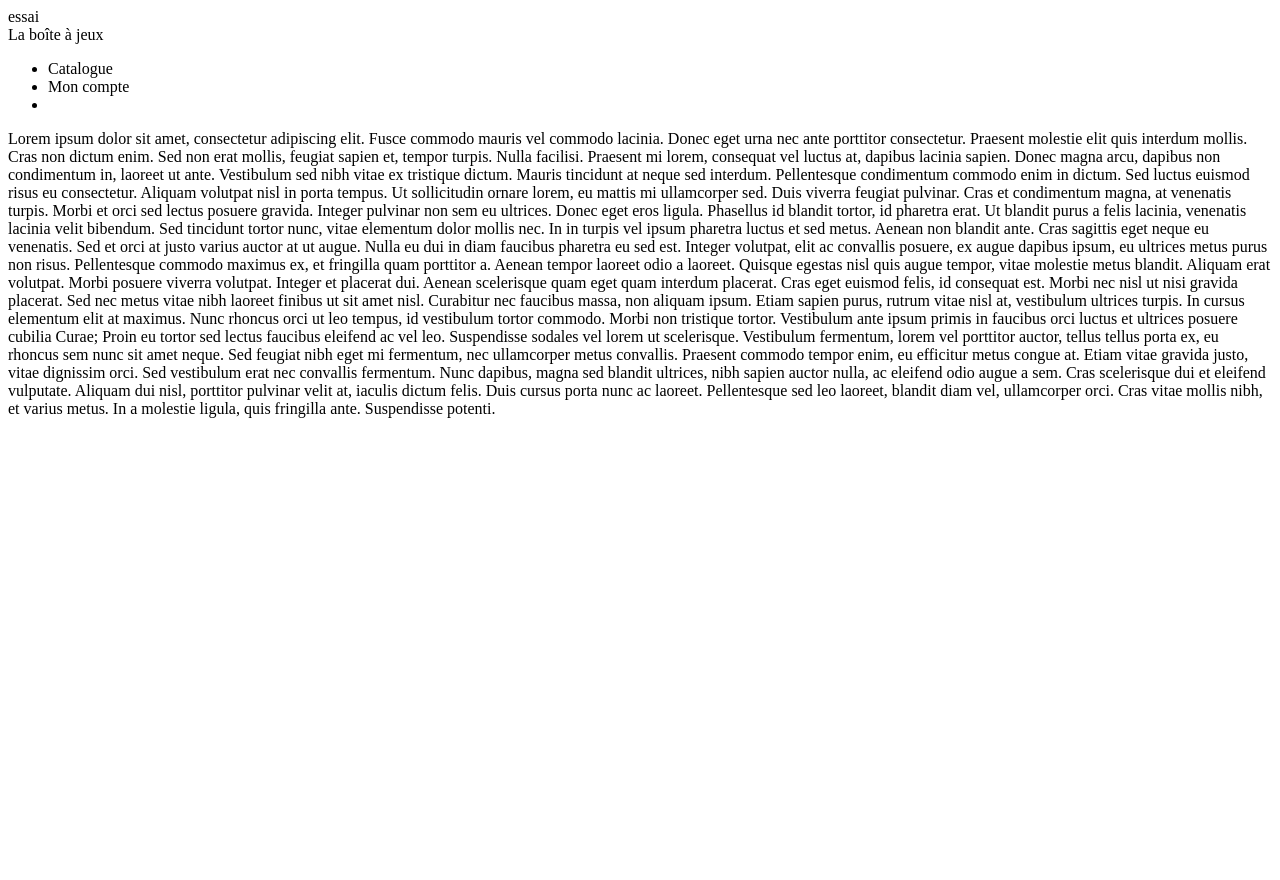
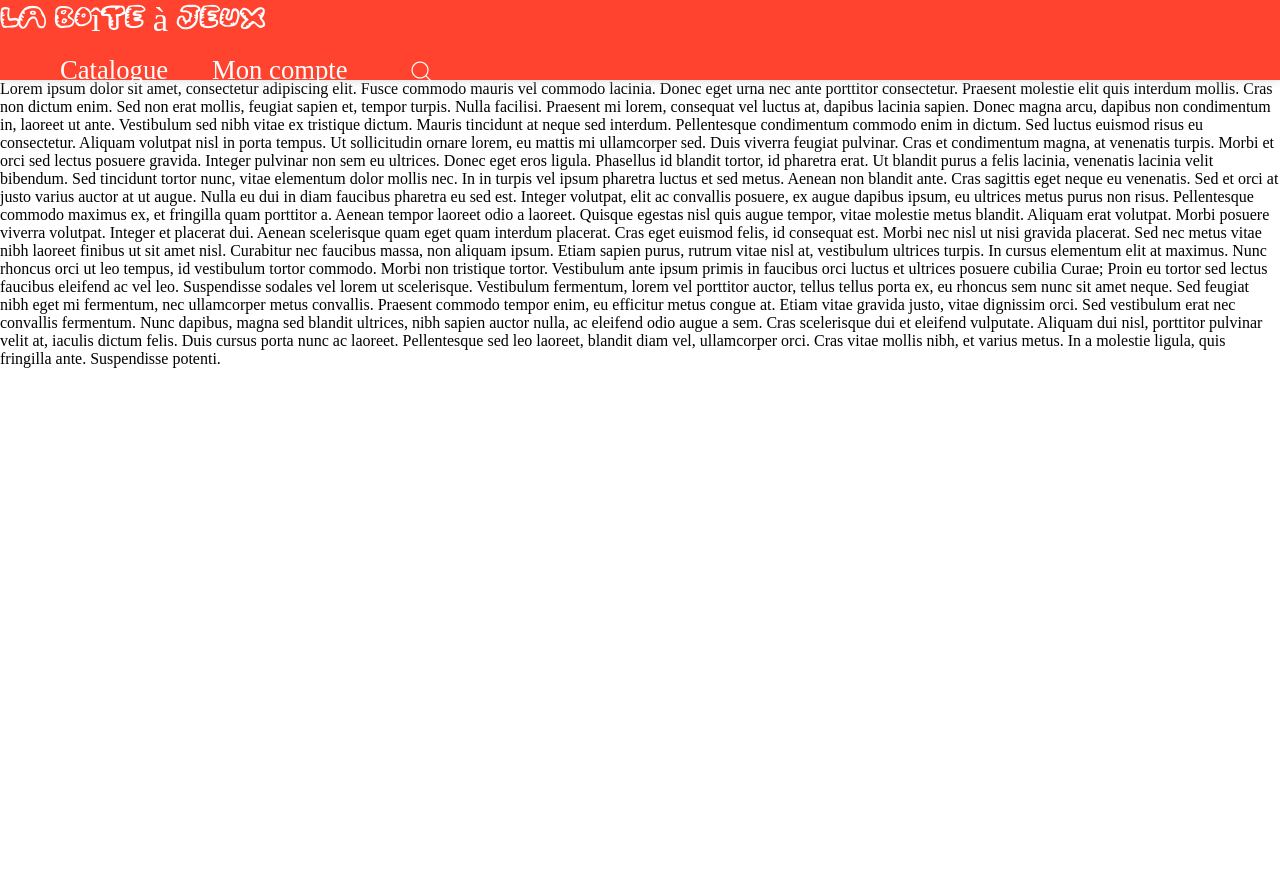
Before and after one commit to valentinp72/l2-projetWebD, a PHP site: page / in a window 1280 px wide. Before the commit the page ends 418 px from the top, so only its background shows below. Run offline with PHP 8.4, Linux system fonts and the light colour scheme.

Commit message:
Menu transformé en liste à puce + Ré-organisation du CSS

```diff
--- a/index.html
+++ b/index.html
@@ -5,37 +5,40 @@
 		<title>Ludothèque | Accueil</title>
 		<meta charset="UTF-8">
 		<link rel="icon" type="image/x-icon" href="media/favicon.ico" />
-		<link rel="stylesheet" href="style.css" />
+		<link rel="stylesheet" type="text/css" href="style.css" media="all" />
 	</head>
 
 	<body>
 
-		<header>essai
+		<div id="header">
 
 			<div id="titreMenu">
 				<a href="index.html">La boîte à jeux</a>
 			</div>
 
-			<ul id="menu">
+			<ul>
 				<li><a href="catalogue.php">Catalogue</a></li>
 				<li><a href="compte.php">Mon compte</a></li>
 				<li><a href="recherche.php"><span class="flaticon-magnifying-glass"></span></a></li>
 
 			</ul>
 
-		<header>
+		</div>
 
-		<p> Lorem ipsum dolor sit amet, consectetur adipiscing elit. Fusce commodo mauris vel commodo lacinia. Donec eget urna nec ante porttitor consectetur. Praesent molestie elit quis interdum mollis. Cras non dictum enim. Sed non erat mollis, feugiat sapien et, tempor turpis. Nulla facilisi. Praesent mi lorem, consequat vel luctus at, dapibus lacinia sapien. Donec magna arcu, dapibus non condimentum in, laoreet ut ante.
+		<div id="content">
 
-		Vestibulum sed nibh vitae ex tristique dictum. Mauris tincidunt at neque sed interdum. Pellentesque condimentum commodo enim in dictum. Sed luctus euismod risus eu consectetur. Aliquam volutpat nisl in porta tempus. Ut sollicitudin ornare lorem, eu mattis mi ullamcorper sed. Duis viverra feugiat pulvinar. Cras et condimentum magna, at venenatis turpis. Morbi et orci sed lectus posuere gravida. Integer pulvinar non sem eu ultrices. Donec eget eros ligula. Phasellus id blandit tortor, id pharetra erat. Ut blandit purus a felis lacinia, venenatis lacinia velit bibendum. Sed tincidunt tortor nunc, vitae elementum dolor mollis nec.
+			<p> Lorem ipsum dolor sit amet, consectetur adipiscing elit. Fusce commodo mauris vel commodo lacinia. Donec eget urna nec ante porttitor consectetur. Praesent molestie elit quis interdum mollis. Cras non dictum enim. Sed non erat mollis, feugiat sapien et, tempor turpis. Nulla facilisi. Praesent mi lorem, consequat vel luctus at, dapibus lacinia sapien. Donec magna arcu, dapibus non condimentum in, laoreet ut ante.
 
-		In in turpis vel ipsum pharetra luctus et sed metus. Aenean non blandit ante. Cras sagittis eget neque eu venenatis. Sed et orci at justo varius auctor at ut augue. Nulla eu dui in diam faucibus pharetra eu sed est. Integer volutpat, elit ac convallis posuere, ex augue dapibus ipsum, eu ultrices metus purus non risus. Pellentesque commodo maximus ex, et fringilla quam porttitor a. Aenean tempor laoreet odio a laoreet. Quisque egestas nisl quis augue tempor, vitae molestie metus blandit. Aliquam erat volutpat. Morbi posuere viverra volutpat. Integer et placerat dui. Aenean scelerisque quam eget quam interdum placerat. Cras eget euismod felis, id consequat est. Morbi nec nisl ut nisi gravida placerat.
+			Vestibulum sed nibh vitae ex tristique dictum. Mauris tincidunt at neque sed interdum. Pellentesque condimentum commodo enim in dictum. Sed luctus euismod risus eu consectetur. Aliquam volutpat nisl in porta tempus. Ut sollicitudin ornare lorem, eu mattis mi ullamcorper sed. Duis viverra feugiat pulvinar. Cras et condimentum magna, at venenatis turpis. Morbi et orci sed lectus posuere gravida. Integer pulvinar non sem eu ultrices. Donec eget eros ligula. Phasellus id blandit tortor, id pharetra erat. Ut blandit purus a felis lacinia, venenatis lacinia velit bibendum. Sed tincidunt tortor nunc, vitae elementum dolor mollis nec.
 
-		Sed nec metus vitae nibh laoreet finibus ut sit amet nisl. Curabitur nec faucibus massa, non aliquam ipsum. Etiam sapien purus, rutrum vitae nisl at, vestibulum ultrices turpis. In cursus elementum elit at maximus. Nunc rhoncus orci ut leo tempus, id vestibulum tortor commodo. Morbi non tristique tortor. Vestibulum ante ipsum primis in faucibus orci luctus et ultrices posuere cubilia Curae; Proin eu tortor sed lectus faucibus eleifend ac vel leo. Suspendisse sodales vel lorem ut scelerisque. Vestibulum fermentum, lorem vel porttitor auctor, tellus tellus porta ex, eu rhoncus sem nunc sit amet neque. Sed feugiat nibh eget mi fermentum, nec ullamcorper metus convallis. Praesent commodo tempor enim, eu efficitur metus congue at. Etiam vitae gravida justo, vitae dignissim orci.
+			In in turpis vel ipsum pharetra luctus et sed metus. Aenean non blandit ante. Cras sagittis eget neque eu venenatis. Sed et orci at justo varius auctor at ut augue. Nulla eu dui in diam faucibus pharetra eu sed est. Integer volutpat, elit ac convallis posuere, ex augue dapibus ipsum, eu ultrices metus purus non risus. Pellentesque commodo maximus ex, et fringilla quam porttitor a. Aenean tempor laoreet odio a laoreet. Quisque egestas nisl quis augue tempor, vitae molestie metus blandit. Aliquam erat volutpat. Morbi posuere viverra volutpat. Integer et placerat dui. Aenean scelerisque quam eget quam interdum placerat. Cras eget euismod felis, id consequat est. Morbi nec nisl ut nisi gravida placerat.
 
-		Sed vestibulum erat nec convallis fermentum. Nunc dapibus, magna sed blandit ultrices, nibh sapien auctor nulla, ac eleifend odio augue a sem. Cras scelerisque dui et eleifend vulputate. Aliquam dui nisl, porttitor pulvinar velit at, iaculis dictum felis. Duis cursus porta nunc ac laoreet. Pellentesque sed leo laoreet, blandit diam vel, ullamcorper orci. Cras vitae mollis nibh, et varius metus. In a molestie ligula, quis fringilla ante. Suspendisse potenti. </p>
+			Sed nec metus vitae nibh laoreet finibus ut sit amet nisl. Curabitur nec faucibus massa, non aliquam ipsum. Etiam sapien purus, rutrum vitae nisl at, vestibulum ultrices turpis. In cursus elementum elit at maximus. Nunc rhoncus orci ut leo tempus, id vestibulum tortor commodo. Morbi non tristique tortor. Vestibulum ante ipsum primis in faucibus orci luctus et ultrices posuere cubilia Curae; Proin eu tortor sed lectus faucibus eleifend ac vel leo. Suspendisse sodales vel lorem ut scelerisque. Vestibulum fermentum, lorem vel porttitor auctor, tellus tellus porta ex, eu rhoncus sem nunc sit amet neque. Sed feugiat nibh eget mi fermentum, nec ullamcorper metus convallis. Praesent commodo tempor enim, eu efficitur metus congue at. Etiam vitae gravida justo, vitae dignissim orci.
+
+			Sed vestibulum erat nec convallis fermentum. Nunc dapibus, magna sed blandit ultrices, nibh sapien auctor nulla, ac eleifend odio augue a sem. Cras scelerisque dui et eleifend vulputate. Aliquam dui nisl, porttitor pulvinar velit at, iaculis dictum felis. Duis cursus porta nunc ac laoreet. Pellentesque sed leo laoreet, blandit diam vel, ullamcorper orci. Cras vitae mollis nibh, et varius metus. In a molestie ligula, quis fringilla ante. Suspendisse potenti. </p>
 
 
+		</div>
 
 
 
--- a/style.css
+++ b/style.css
@@ -1,14 +1,36 @@
-/* POLICE POUR LES ICONES */
+html, body {
+	margin: 0;
+	padding: 0;
+	height: 100%;
+}
+
+/* ======= */
+/* POLICES */
+/* ======= */
+
+/* Ajout d'une police pour le logo */
+@font-face {
+	font-family: 'FFF_Tusj';
+	src: url(media/font/FFF_Tusj.ttf);
+}
+@font-face {
+	font-family: 'Gwibble';
+	src: url(media/font/gwibble.ttf);
+}
+
+/* ====== */
+/* ICONES */
+/* ====== */
+
 @font-face {
   font-family: "Flaticon";
-  src: url("/media/font/Flaticon.eot");
-  src: url("/media/font/Flaticon.woff") format("woff"),
-       url("/media/font/Flaticon.ttf") format("truetype"),
-       url("/media/font/Flaticon.svg#Flaticon") format("svg");
+  src: url("media/font/Flaticon.eot");
+  src: url("media/font/Flaticon.woff") format("woff"),
+       url("media/font/Flaticon.ttf") format("truetype"),
+       url("media/font/Flaticon.svg#Flaticon") format("svg");
   font-weight: normal;
   font-style: normal;
 }
-
 
 .flaticon-back:before {
 	content: "\f100";
@@ -32,35 +54,54 @@
 	content: "\f106";
 }
 
-
-/* style de la barre horizontal */
-#headerBar
-{
-	position: fixed;
-	width: 100%;
-	height: 10%;
-	top: 0px;
-	background-color: #ff432f;
+[class^="flaticon-"]:before, [class*=" flaticon-"]:before, [class^="flaticon-"]:after, [class*=" flaticon-"]:after {
+	font-family: Flaticon;
+	font-size: 20px;
+	font-style: normal;
+	margin-left: 20px;
 }
 
-/* ajout d'une police pour le logo */
-@font-face
-{
-	font-family: 'FFF_Tusj';
-	src: url(media/font/FFF_Tusj.ttf);
+/* ==== */
+/* MENU */
+/* ==== */
+
+/* Barre du menu */
+#header {
+	position: fixed;
+	top: 0px;
+	width: 100%;
+	height: 80px;
+	background-color: #ff432f;
+	box-shadow: 0 0 10px #d9d9d9;
+
+}
+#header ul {
+	top: 0;
+	right: 0;
+}
+#header ul a {
+	color: white;
+	text-decoration: none;
+
+}
+#header li {
+	list-style-type: none;
+	display: inline;
+	font-size: 20pt;
+	margin: 20px;
+}
+#titreMenu a{
+	color: white;
+	font-family: Gwibble;
+	text-decoration: none;
+	font-size: 26pt;
 }
 
-/* style du logo */
-#logo
-{
-	font-family: FFF_Tusj;
-	font-size: 200%;
-	color: #e4e4e4;
+
+/* ======= */
+/* CONTENU */
+/* ======= */
+
+#content {
+	margin-top: 80px;
 }
-
-/* style des liens */
-a
-{
-	text-decoration: none;
-	color: black;
-}
```
Also changed, not shown: media/font/gwibble.ttf (added).
